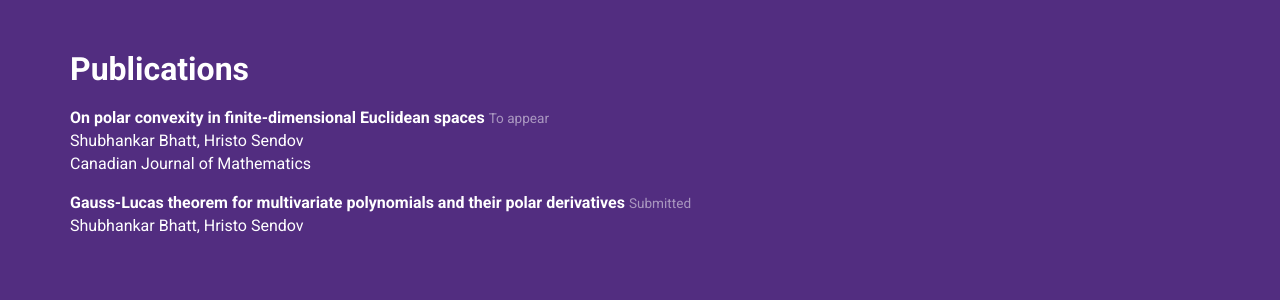
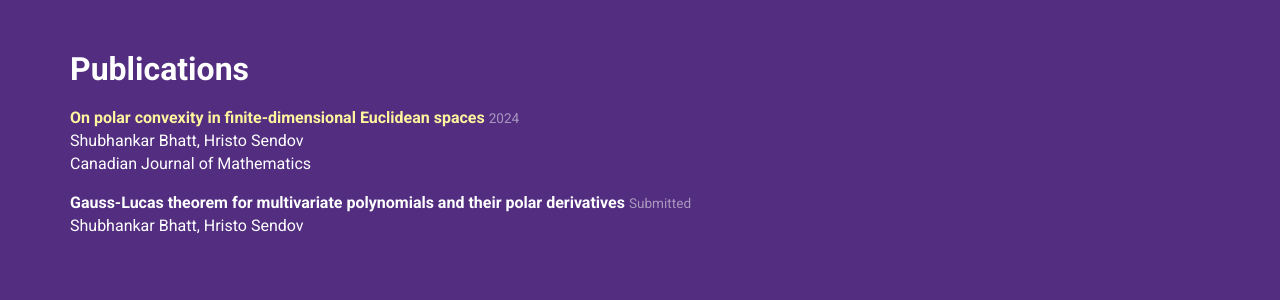
Before and after one commit to Mengxu3/mengxu3.github.io, a Jekyll site: the page built from index.html, in a window 1280 px wide. Shown: the part 628-928 px from the top of the page. Built offline with Jekyll 4.4.1, drawn with Linux system fonts in a browser that asks for light colours; nearby versions of some CDN libraries.

Commit message:
Publication update

```diff
--- a/_data/publications.yml
+++ b/_data/publications.yml
@@ -6,10 +6,10 @@
   journal: Canadian Journal of Mathematics
   volume:
   issue:
-  year: To appear
+  year: 2024
   pages:
   pdf:
-  url:
+  url: https://doi.org/10.4153/S0008414X24000671
 -
   type: Article
   title: Gauss-Lucas theorem for multivariate polynomials and their polar derivatives
```
